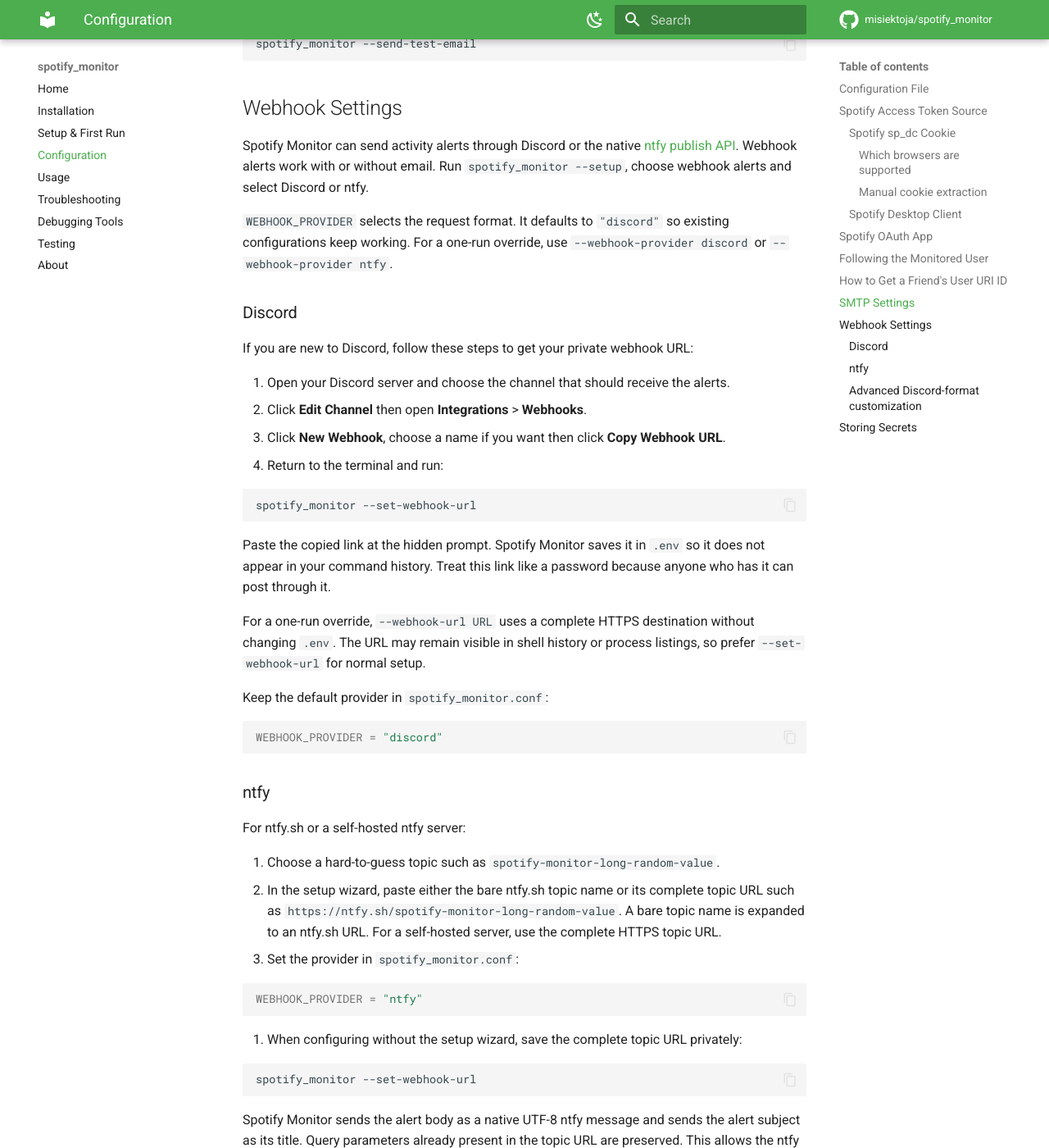
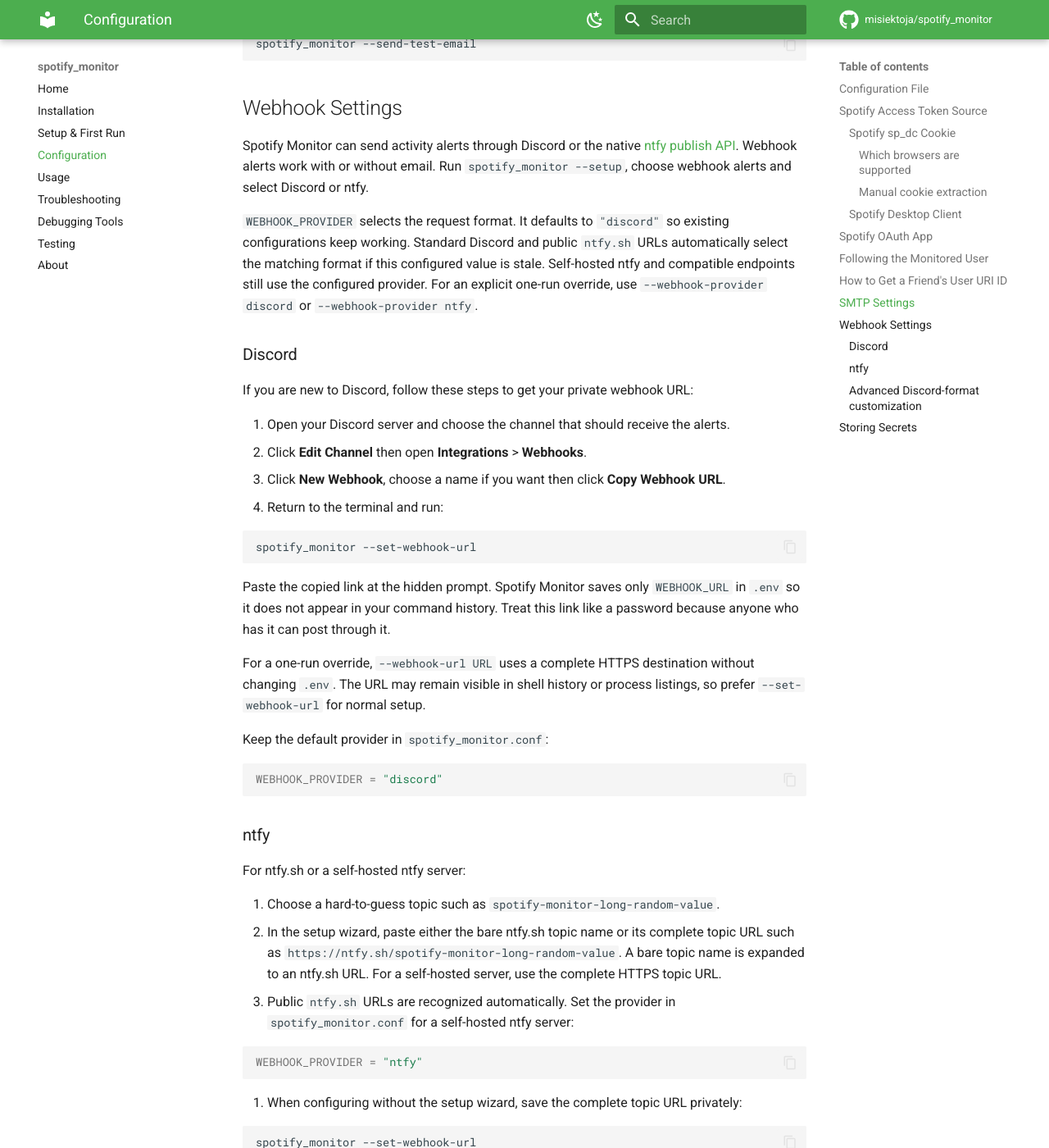
Before and after one commit to misiektoja/spotify_monitor, an MkDocs documentation site: the page built from docs/configuration.md, in a window 1280 px wide and 1400 px high, scrolled down 9425 px. Shown: the whole window at 82% size. Built offline with MkDocs 1.6.1 and Material for MkDocs 9.7.7, drawn with Linux system fonts in a browser that asks for light colours; comment, search, counter and statistics services are not loaded.

Commit message:
docs(config): explain webhook provider detection

````diff
--- a/docs/configuration.md
+++ b/docs/configuration.md
@@ -282,7 +282,7 @@
 
 Spotify Monitor can send activity alerts through Discord or the native [ntfy publish API](https://docs.ntfy.sh/publish/). Webhook alerts work with or without email. Run `spotify_monitor --setup`, choose webhook alerts and select Discord or ntfy.
 
-`WEBHOOK_PROVIDER` selects the request format. It defaults to `"discord"` so existing configurations keep working. For a one-run override, use `--webhook-provider discord` or `--webhook-provider ntfy`.
+`WEBHOOK_PROVIDER` selects the request format. It defaults to `"discord"` so existing configurations keep working. Standard Discord and public `ntfy.sh` URLs automatically select the matching format if this configured value is stale. Self-hosted ntfy and compatible endpoints still use the configured provider. For an explicit one-run override, use `--webhook-provider discord` or `--webhook-provider ntfy`.
 
 <a id="discord"></a>
 ### Discord
@@ -298,7 +298,7 @@
 spotify_monitor --set-webhook-url
 ```
 
-Paste the copied link at the hidden prompt. Spotify Monitor saves it in `.env` so it does not appear in your command history. Treat this link like a password because anyone who has it can post through it.
+Paste the copied link at the hidden prompt. Spotify Monitor saves only `WEBHOOK_URL` in `.env` so it does not appear in your command history. Treat this link like a password because anyone who has it can post through it.
 
 For a one-run override, `--webhook-url URL` uses a complete HTTPS destination without changing `.env`. The URL may remain visible in shell history or process listings, so prefer `--set-webhook-url` for normal setup.
 
@@ -315,7 +315,7 @@
 
 1. Choose a hard-to-guess topic such as `spotify-monitor-long-random-value`.
 2. In the setup wizard, paste either the bare ntfy.sh topic name or its complete topic URL such as `https://ntfy.sh/spotify-monitor-long-random-value`. A bare topic name is expanded to an ntfy.sh URL. For a self-hosted server, use the complete HTTPS topic URL.
-3. Set the provider in `spotify_monitor.conf`:
+3. Public `ntfy.sh` URLs are recognized automatically. Set the provider in `spotify_monitor.conf` for a self-hosted ntfy server:
 
 ```ini
 WEBHOOK_PROVIDER = "ntfy"
````
